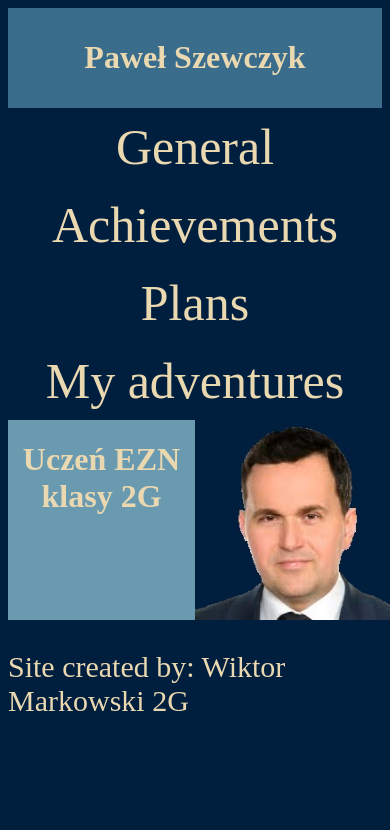
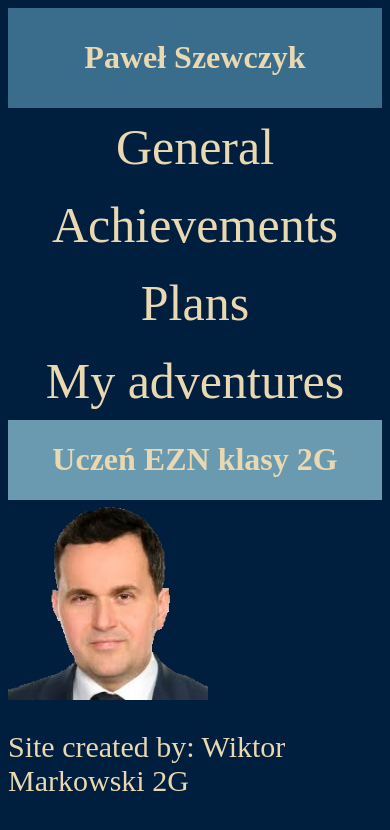
Before and after one commit to Wszkolny/Wszkolny.github.io, a plain HTML site: page index.html in a window 390 px wide. Drawn offline with Linux system fonts and the light colour scheme.

Commit message:
Add files via upload

```diff
--- a/portfolio.css
+++ b/portfolio.css
@@ -40,7 +40,7 @@ img
 .center
 {
     display: grid;
-    grid-template-columns: 50% 50%;
+   grid-auto-flow: column;
 
 }
 p
@@ -70,8 +70,12 @@ a:hover
 {
     display: block !important;
 }
-@media only screen and (max-width: 900px)
+@media(max-width: 900px)
 {
+    .center
+    {
+        grid-auto-flow: row;
+    }
     img
     {
         width: 200px;
```
